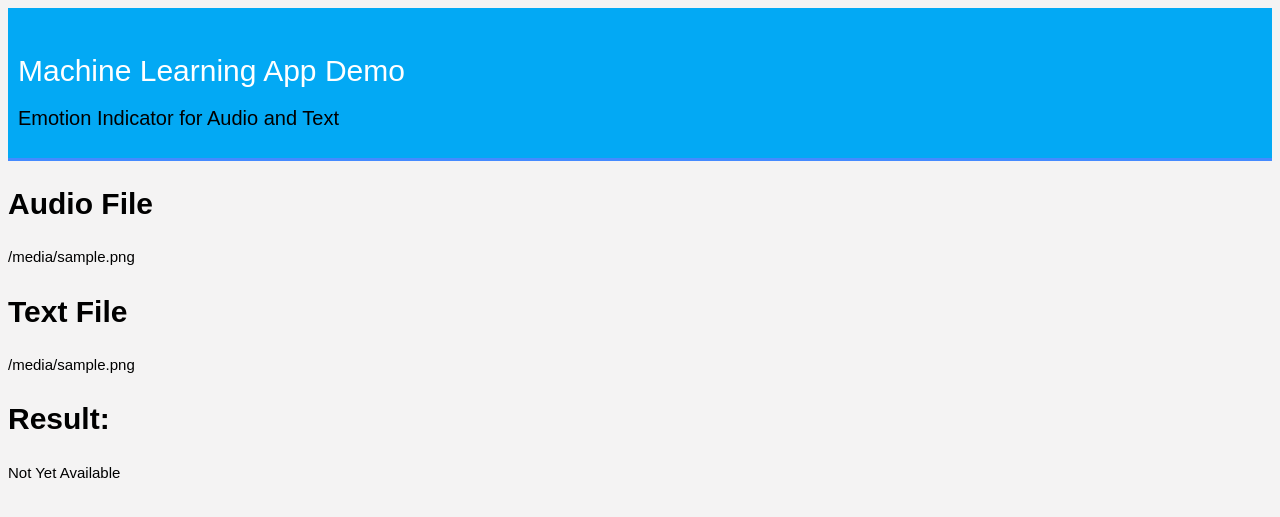
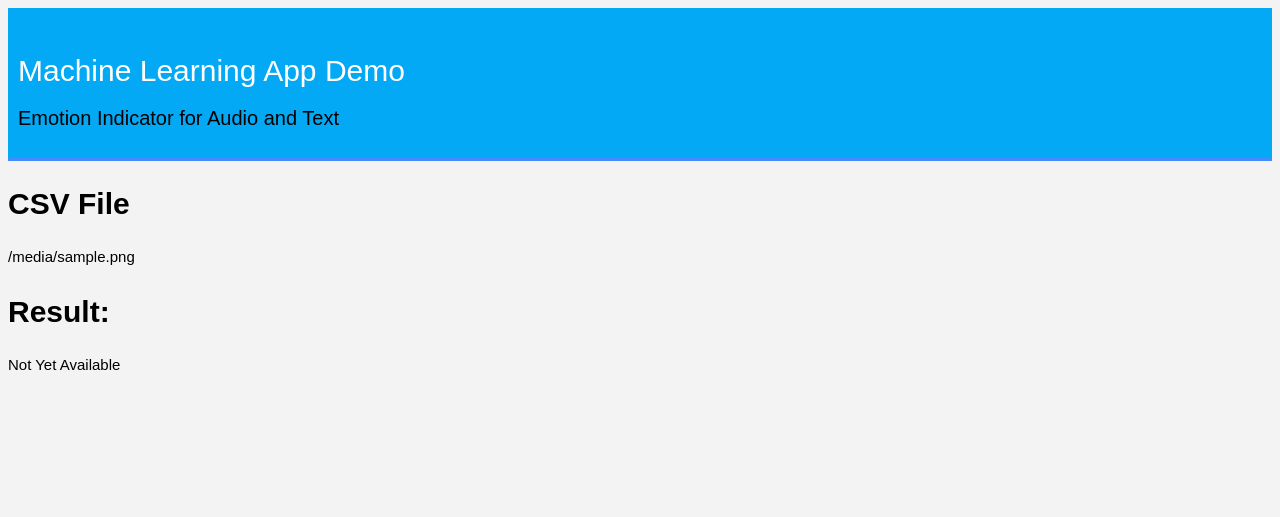
Before and after one commit to StacyYang/UrgentDetection, a Flask app: template templates/emotion_display.html in a window 1280 px wide. Shown: the top 517 px of the page. Run offline with Flask 2, Linux system fonts and the light colour scheme; the template is opened without the code that fills it: most values are stand-ins (such as "Sample title", 1, 10 or a date in 2020).

Commit message:
Made appropriate change

```diff
--- a/templates/emotion_display.html
+++ b/templates/emotion_display.html
@@ -13,10 +13,8 @@
 {% endblock %}
 
 {% block content %}
-    <h1>Audio File</h1>
-    <p>{{ audiofile }}</p>
-    <h1>Text File</h1>
-    <p>{{ textfile }}</p>
+    <h1>CSV File</h1>
+    <p>{{ csvfile }}</p>
     <h1>Result:</h1>
     <p>Not Yet Available</p>
     <!-- {% if prediction == "LABEL_1" %}
```
